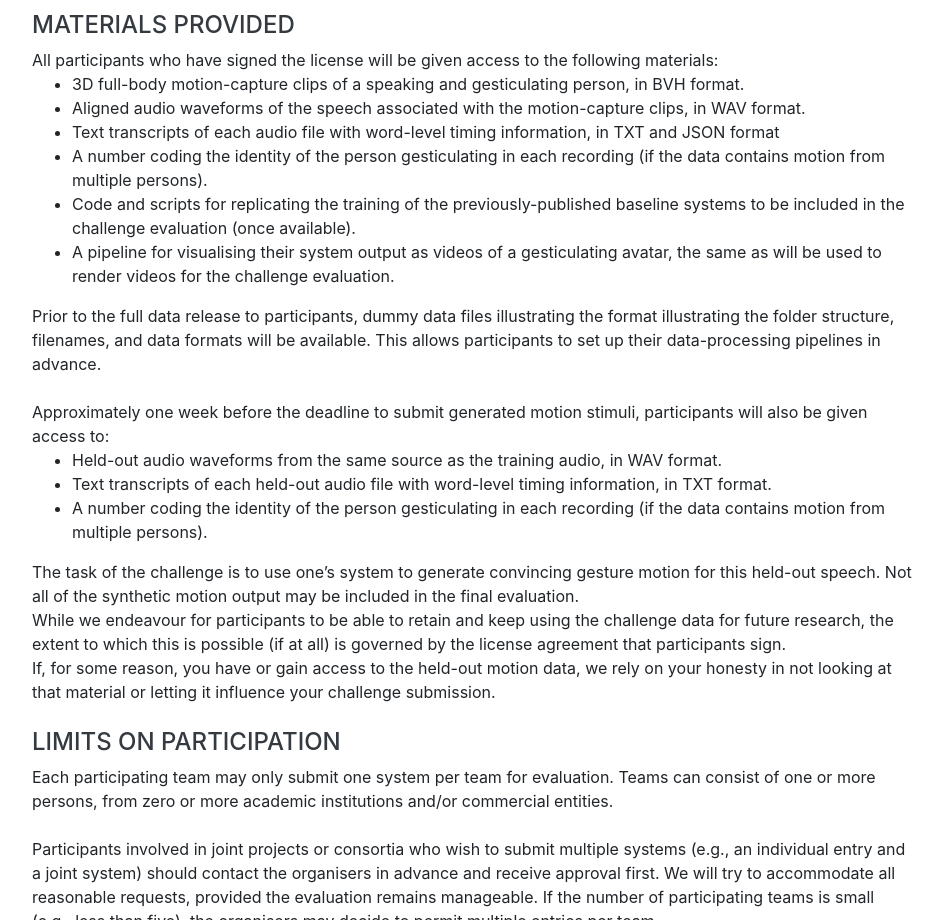
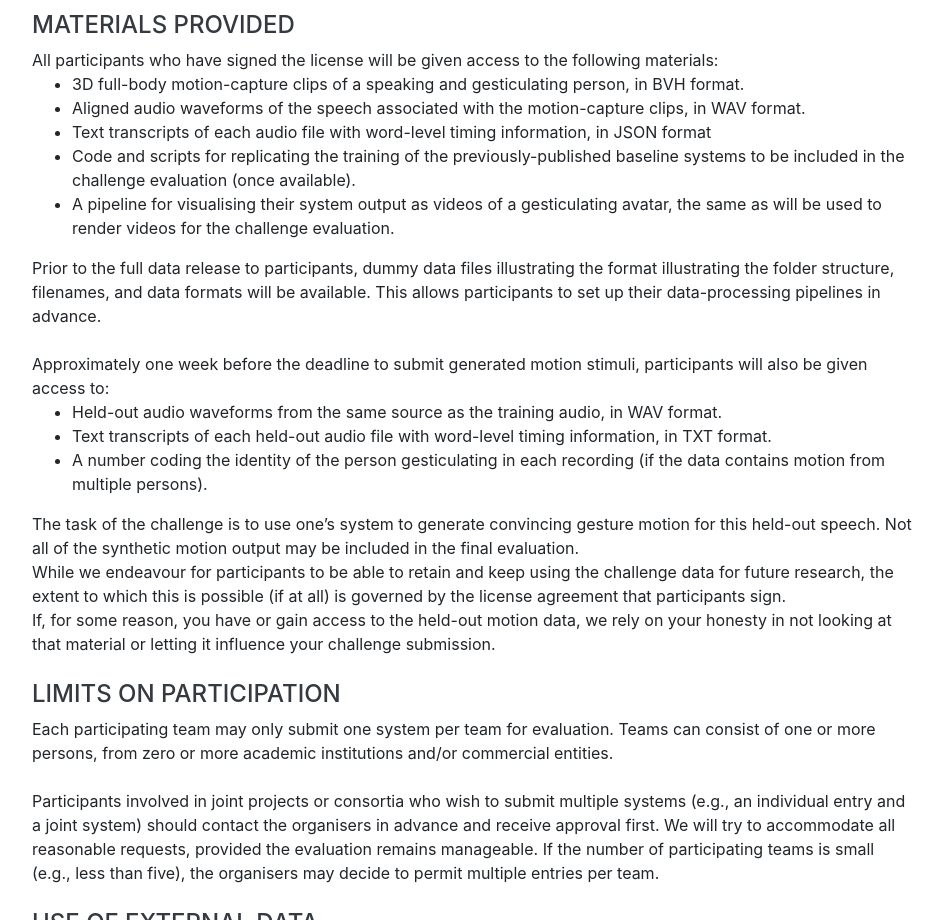
Before and after one commit to genea-workshop/2020, a website with bundled scripts: page docs/index.html in a window 1280 px wide. Shown: the part 4800-5720 px from the top of the page, without its empty margins (320-1263 px from the left). Built offline with nearby package versions, Linux system fonts and the light colour scheme; files whose address does not match are found by name; a web font is replaced by a local one.

Commit message:
removed old text

```diff
--- a/docs/index.html
+++ b/docs/index.html
@@ -368,9 +368,7 @@
             <ul>
               <li>3D full-body motion-capture clips of a speaking and gesticulating person, in BVH format.</li>
               <li>Aligned audio waveforms of the speech associated with the motion-capture clips, in WAV format.</li>
-              <li>Text transcripts of each audio file with word-level timing information, in TXT and JSON format</li>
-              <li>A number coding the identity of the person gesticulating in each recording (if the data contains
-                motion from multiple persons).</li>
+              <li>Text transcripts of each audio file with word-level timing information, in JSON format</li>
               <li>Code and scripts for replicating the training of the previously-published baseline systems to be
                 included in the challenge evaluation (once available).</li>
               <li>A pipeline for visualising their system output as videos of a gesticulating avatar, the same as will
```
